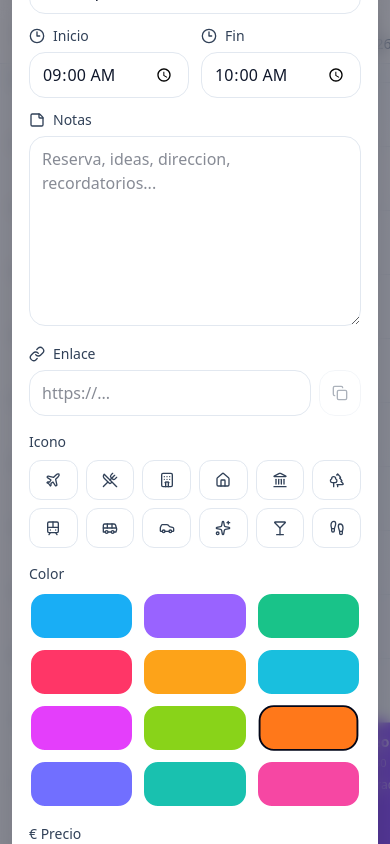
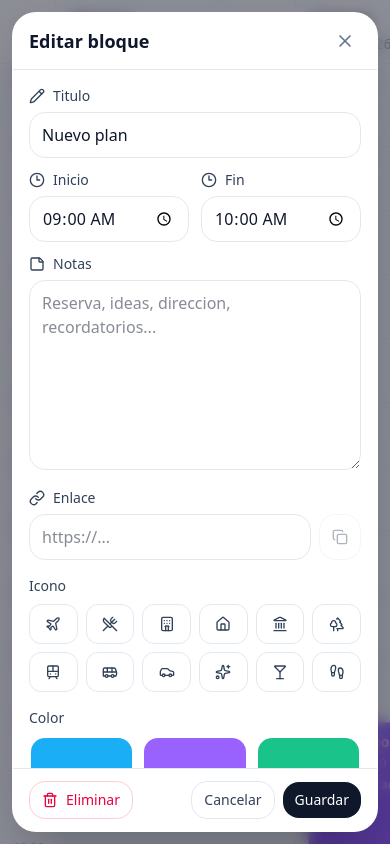
Before and after one commit to KenfuQnK/trip-planner, a React (Vite) app: page / in a window 390 px wide. Both pictures are taken after a click on the button 220 px from the left and 32 px from the top of the page. Built offline with nearby package versions, Linux system fonts and the light colour scheme.

Commit message:
Fix modal on mobile

```diff
--- a/src/components/AddDaysModal.jsx
+++ b/src/components/AddDaysModal.jsx
@@ -67,14 +67,14 @@ export function AddDaysModal({ existingDayKeys, initialMonthKey, onClose, onAcce
                 <button key={meta.key} onClick={() => toggleDay(date)} disabled={isExisting} className={`h-full rounded-xl border text-left transition ${isExisting ? "cursor-not-allowed border-green-200 bg-green-100 text-slate-400" : isSelected ? "border-sky-600 bg-sky-600 text-white shadow-lg shadow-sky-200" : "border-slate-200 bg-white text-slate-800 hover:border-slate-400 hover:bg-slate-50"}`}>
                   <div className="flex h-full flex-col justify-between p-2">
                     <span className="text-sm font-semibold">{date.getDate()}</span>
-                    <span className="text-[10px] uppercase tracking-[0.18em] opacity-80">{isExisting ? "Añadido" : "Añadir"}</span>
+                    <span className="hidden text-[10px] uppercase tracking-[0.18em] opacity-80 sm:inline">{isExisting ? "Añadido" : "Añadir"}</span>
                   </div>
                 </button>
               );
             })}
           </div>
 
-          <div className="rounded-2xl border border-slate-200 bg-slate-50 px-3 py-2 text-sm text-slate-600">{selectedKeys.length === 0 ? "No hay días seleccionados." : `${selectedKeys.length} día(s) listos para Añadir.`}</div>
+          <div className="rounded-2xl border border-slate-200 bg-slate-50 px-3 py-2 text-sm text-slate-600">{selectedKeys.length === 0 ? "No hay días seleccionados." : `${selectedKeys.length} día(s) listos para añadir.`}</div>
         </div>
 
         <div className="flex items-center justify-end gap-2 border-t border-slate-200 px-4 py-3">
--- a/src/components/EventModal.jsx
+++ b/src/components/EventModal.jsx
@@ -29,13 +29,14 @@ export function EventModal({ event, onClose, onSave, onDelete }) {
 
   return (
     <div className="fixed inset-0 z-50 flex items-center justify-center bg-slate-950/45 p-3 backdrop-blur-sm">
-      <div className="w-full max-w-5xl rounded-3xl border border-white/70 bg-white shadow-2xl">
-        <div className="flex items-center justify-between border-b border-slate-200 px-4 py-3">
+      <div className="flex max-h-[calc(100vh-1.5rem)] w-full max-w-5xl flex-col overflow-hidden rounded-3xl border border-white/70 bg-white shadow-2xl">
+        <div className="flex shrink-0 items-center justify-between border-b border-slate-200 px-4 py-3">
           <h2 className="text-lg font-semibold text-slate-900">Editar bloque</h2>
           <button onClick={onClose} className="rounded-full p-1.5 text-slate-500 transition hover:bg-slate-100 hover:text-slate-800"><X className="h-5 w-5" /></button>
         </div>
 
-        <div className="grid gap-4 px-4 py-4 lg:grid-cols-[1.6fr_1fr]">
+        <div className="min-h-0 overflow-y-auto px-4 py-4">
+          <div className="grid gap-4 lg:grid-cols-[1.6fr_1fr]">
             <div className="space-y-3">
               <label className="block">
                 <span className="mb-1.5 flex items-center gap-2 text-sm font-medium text-slate-700"><Pencil className="h-4 w-4" /> Titulo</span>
@@ -106,8 +107,9 @@ export function EventModal({ event, onClose, onSave, onDelete }) {
               </div>
             </div>
           </div>
+        </div>
 
-        <div className="flex flex-wrap items-center justify-between gap-3 border-t border-slate-200 px-4 py-3">
+        <div className="flex shrink-0 flex-wrap items-center justify-between gap-3 border-t border-slate-200 px-4 py-3">
           <button onClick={() => onDelete(draft.id)} className="cursor-pointer inline-flex items-center gap-2 rounded-2xl border border-rose-200 px-3 py-2 text-sm font-medium text-rose-600 transition hover:bg-rose-50"><Trash2 className="h-4 w-4" /> Eliminar</button>
           <div className="flex items-center gap-2">
             <button onClick={onClose} className="cursor-pointer rounded-2xl border border-slate-200 px-3 py-2 text-sm font-medium text-slate-700 transition hover:bg-slate-50">Cancelar</button>
```
Lines whose indentation alone changed are shown as unchanged.
